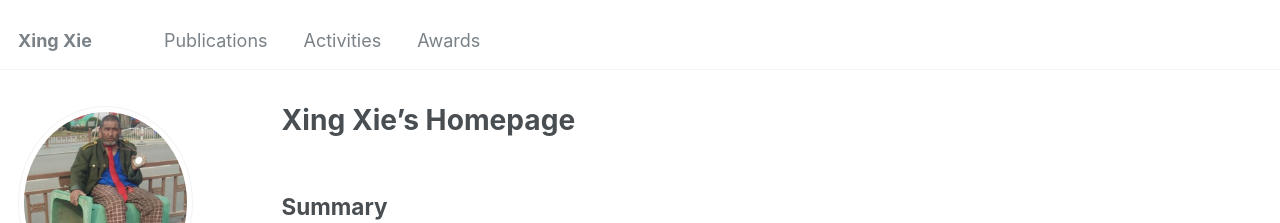
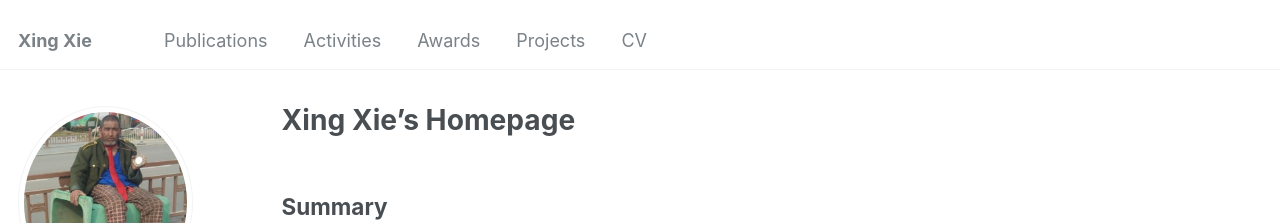
Before and after one commit to kaicheng001/kaicheng001.github.io, a Jekyll site: the page built from _pages/about.md, in a window 1280 px wide. Shown: the top 223 px of the page. Built offline with Jekyll 4.4.1, drawn with Linux system fonts in a browser that asks for light colours; some web fonts are replaced.

Commit message:
add CV Page and resume pdf file

```diff
--- a/_data/navigation.yml
+++ b/_data/navigation.yml
@@ -20,5 +20,11 @@ main:
   - title: "Awards"
     url: /awards/
 
+  - title: "Projects"
+    url: /projects/
+
+  - title: "CV"
+    url: /files/Xing_Xie_CV.pdf/
+
   # - title: "Guide"
   #   url: /markdown/
```
Also changed, not shown: 1 other file.
